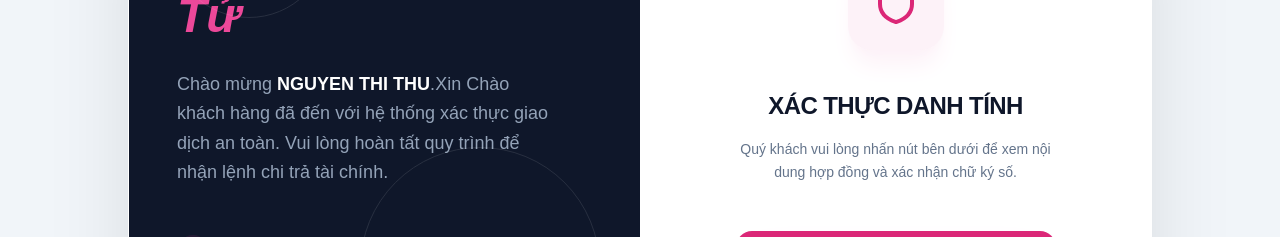
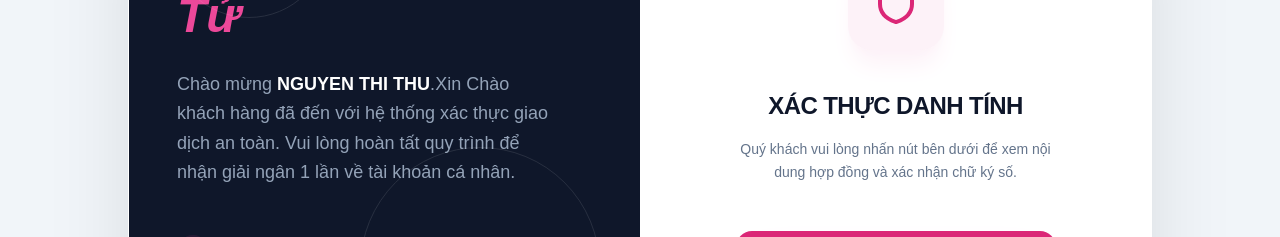
Before and after one commit to wanbaojin9527-jpg/kyketdientu, a React (Vite) app: page / in a window 1280 px wide. Shown: the part 319-556 px from the top of the page. Built offline with nearby package versions, Linux system fonts and the light colour scheme.

Commit message:
add full project

```diff
--- a/config.ts
+++ b/config.ts
@@ -32,7 +32,7 @@ export const MASTER_CONFIG: ContractData = {
   // 3. NỘI DUNG TRANG CHÀO (WELCOME VIEW)
   // ==========================================
   "welcomeTitle": "Cổng Ký Kết Hợp Đồng Điện Tử",
-  "welcomeSubtitle": "Xin Chào khách hàng đã đến với hệ thống xác thực giao dịch an toàn. Vui lòng hoàn tất quy trình để nhận lệnh chi trả tài chính.",
+  "welcomeSubtitle": "Xin Chào khách hàng đã đến với hệ thống xác thực giao dịch an toàn. Vui lòng hoàn tất quy trình để nhận giải ngân 1 lần về tài khoản cá nhân.",
   "welcomeButton": "Bắt đầu xác thực ngay",
 
   // ==========================================
```
